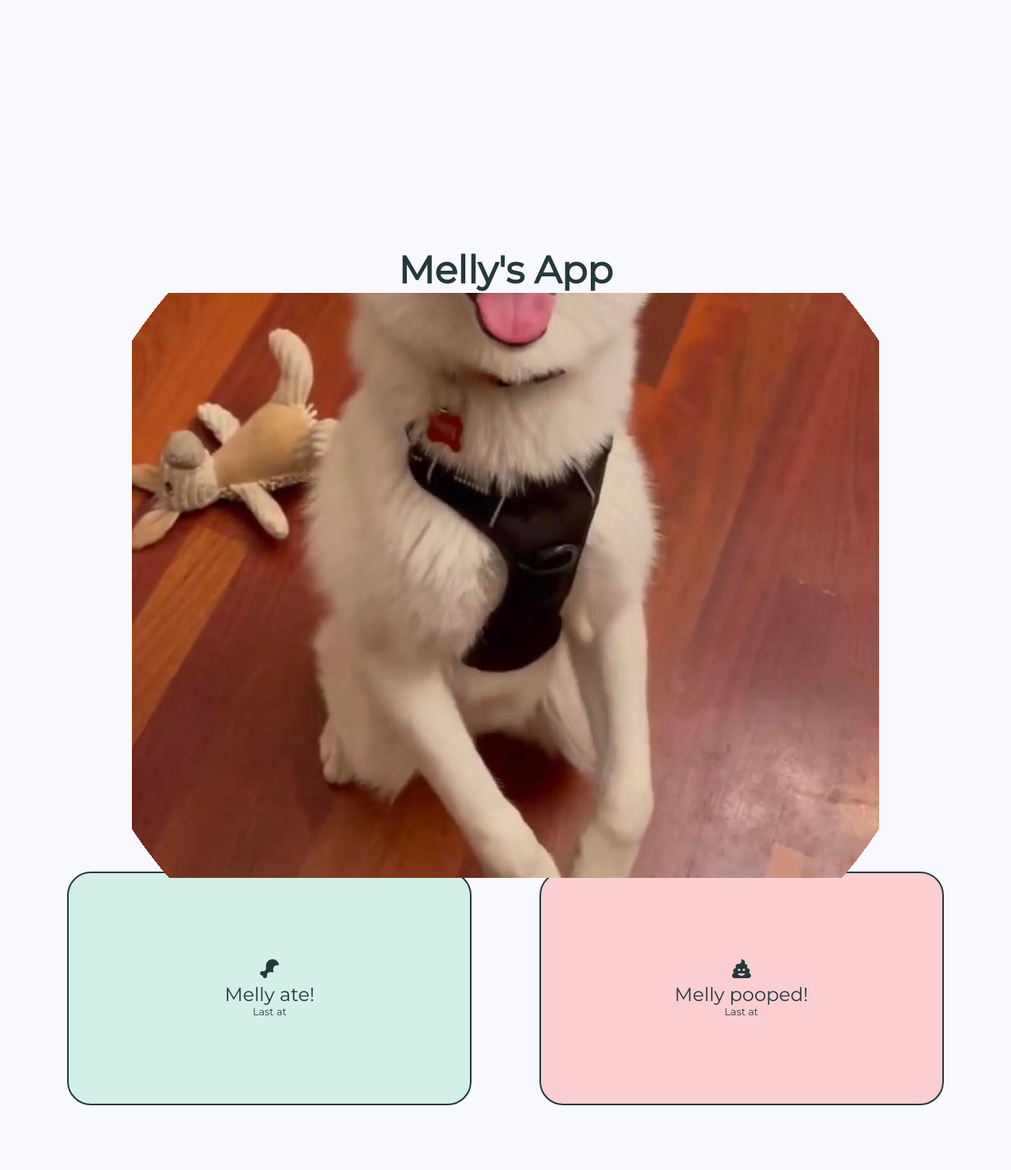
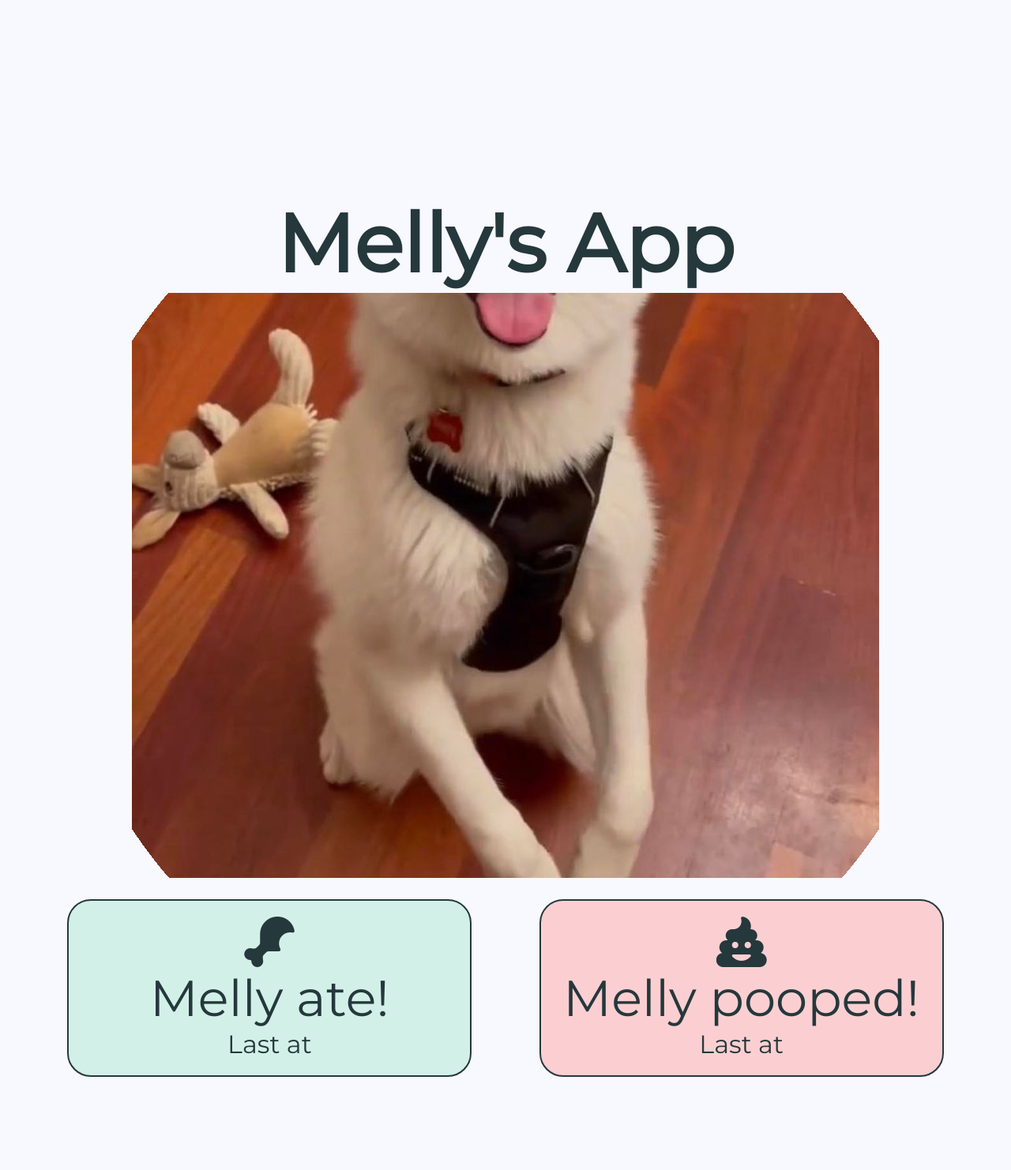
Before and after one commit to wavegate/mellys_app, a Django app: template melly/templates/index.html in a window 1280 px wide. Shown: the whole page at 79% size. Run offline with Django 4.2, Linux system fonts and the light colour scheme; the template is opened without the code that fills it, so the values that code supplies are empty; some libraries are stand-ins or nearby versions.

Commit message:
Fixed text size on buttons

```diff
--- a/melly/static/style.css
+++ b/melly/static/style.css
@@ -24,7 +24,11 @@ body {
   align-items: flex-end;
   justify-content: center;
   overflow: visible;
-  font-size: 1.5rem;
+  font-size: min(4vw, 4vh);
+}
+
+#headingContainer > h1 {
+  text-align: center;
 }
 
 #clockContainer {
@@ -162,13 +166,14 @@ body {
   border: 2px solid #25383c;
   border-radius: 30px;
   width: 40%;
-  height: 80%;
   display: flex;
   flex-direction: column;
   text-align: center;
   justify-content: center;
   align-items: center;
-  font-size: 1.5rem;
+  font-size: min(5vw, 5vh);
+  overflow: visible;
+  padding: 20px 0px;
 }
 
 #mellyAte {
@@ -189,5 +194,13 @@ body {
 
 #lastAteText,
 #lastPoopedText {
-  font-size: 0.8rem;
+  position: relative;
+  font-size: min(2.5vw, 2.5vh);
+  overflow: visible;
 }
+
+#icon {
+  display: flex;
+  justify-content: center;
+  flex-direction: column;
+}
```
